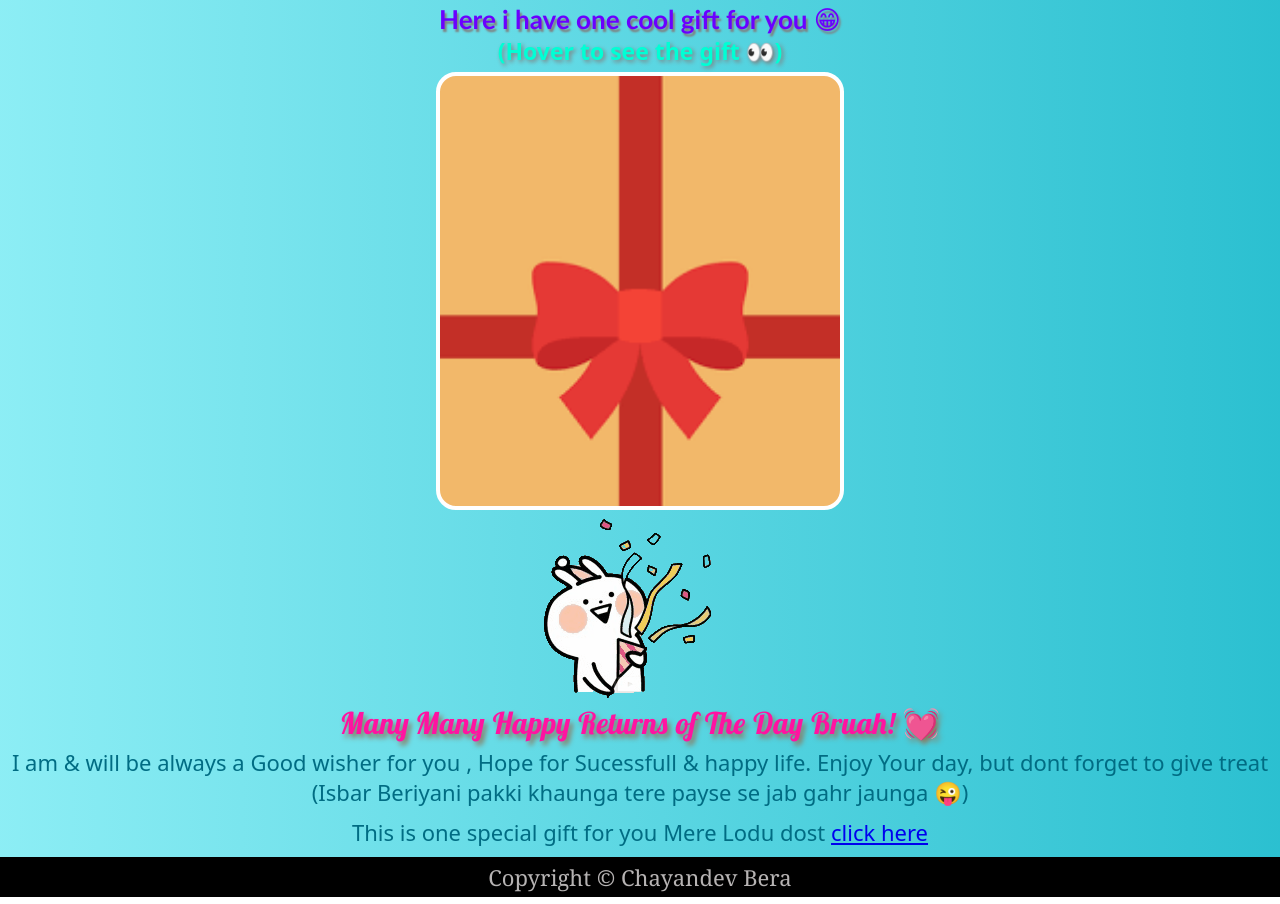
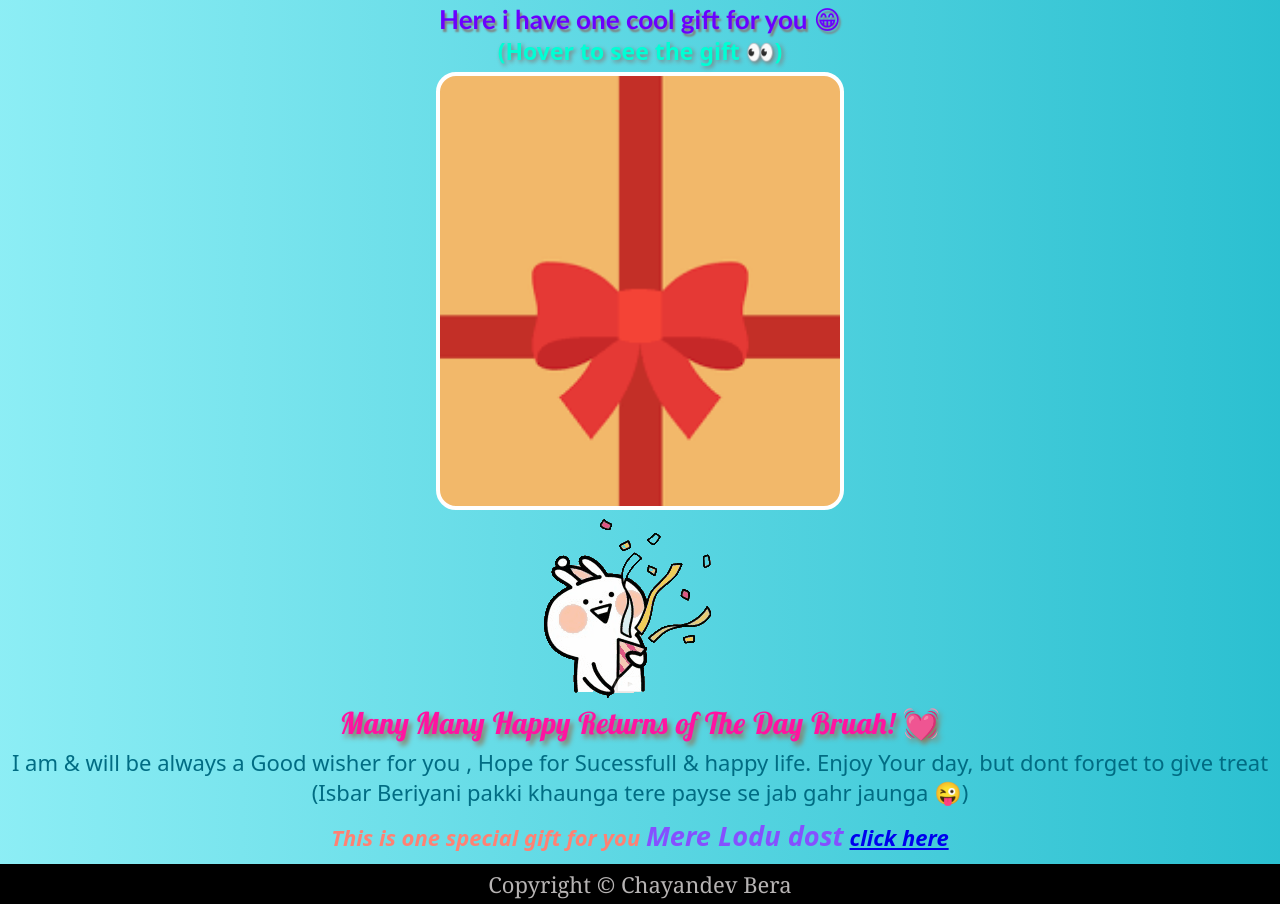
Before and after one commit to Chayandev/Happy_birthday_siku, a plain HTML site: page index.html in a window 1280 px wide. Shown: the part 1434-2338 px from the top of the page. Drawn offline with Linux system fonts and the light colour scheme; a web font is replaced by a local one.

Commit message:
Update style.css

```diff
--- a/style.css
+++ b/style.css
@@ -267,6 +267,18 @@ footer .copy-right{
       padding: 5px;
       text-align: center;
 }
+footer #pdf-gift{
+      color: rgb(255, 129, 115);
+      font-style: oblique;
+      font-weight: 700;
+}
+footer #pdf-gift span{
+      color: rgb(133, 80, 255);
+      font-size: 1.7rem;
+}
+footer #pdf-gift a{
+      animation: click 4s linear infinite;
+}
 @media (min-width:120px)  and (max-width:370px){
       .Siku_photos {
             grid-template-columns: repeat(2, 1fr);
```
